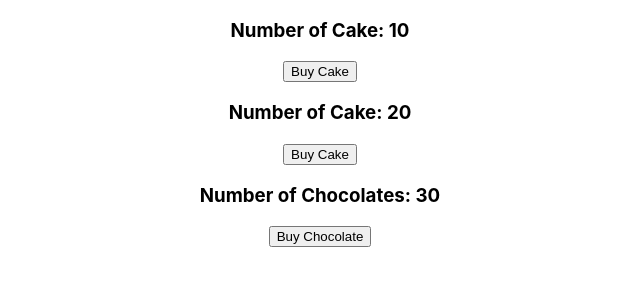
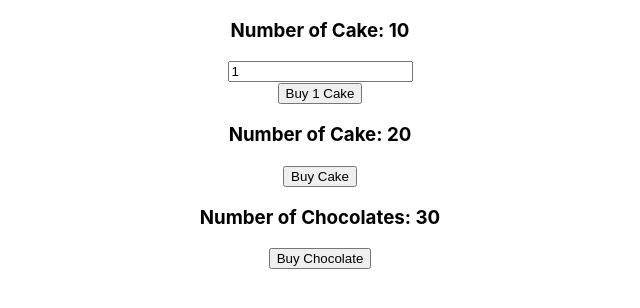
Before and after one commit to MichaelOlatunji/react-redux-demo, a React (Create React App) app: page / in a window 1280 px wide. Shown: the top 308 px of the page, without its empty margins (320-960 px from the left). Built offline with nearby package versions, Linux system fonts and the light colour scheme.

Commit message:
number of cakes made to accept inputs

```diff
--- a/src/components/CakeContainer.js
+++ b/src/components/CakeContainer.js
@@ -1,13 +1,16 @@
-import React from 'react';
+import React, { useState } from 'react';
 import  { connect } from 'react-redux';
 import { buyCake } from './redux';
 
 const CakeContainer = props => {
+
+    const [ cakeNumber, setCakeNumber ] = useState(1);
+
     return (
         <div>
             <h3>Number of Cake: {props.numOfCakes}</h3>
-
-            <button onClick={props.buyCake}>Buy Cake</button>
+            <input type="text" value={cakeNumber} onChange={ e => setCakeNumber(e.target.value) } /><br />
+            <button onClick={() => props.buyCake(cakeNumber)}>Buy {cakeNumber} Cake</button>
         </div>
     )
 }
@@ -20,7 +23,7 @@ const mapStateToProps = state => {
 
 const mapDispatchToProps = dispatch => {
     return {
-        buyCake: () => dispatch(buyCake())
+        buyCake: num => dispatch(buyCake(num))
     }
 }
 
--- a/src/components/redux/cake/cakeActions.js
+++ b/src/components/redux/cake/cakeActions.js
@@ -1,7 +1,8 @@
 import { BUY_CAKE } from "./cakeTypes"
 
-export const buyCake = () => {
+export const buyCake = (num = 1) => {
     return {
-        type: BUY_CAKE
+        type: BUY_CAKE,
+        payload: num
     }
 }
--- a/src/components/redux/cake/cakeReducer.js
+++ b/src/components/redux/cake/cakeReducer.js
@@ -9,7 +9,7 @@ const cakeReducer = (state = initialState, action) => {
         case BUY_CAKE:
             return{
                 ...state,
-                numOfCakes: state.numOfCakes - 1
+                numOfCakes: state.numOfCakes - action.payload
             }
         default: return state
 
```
